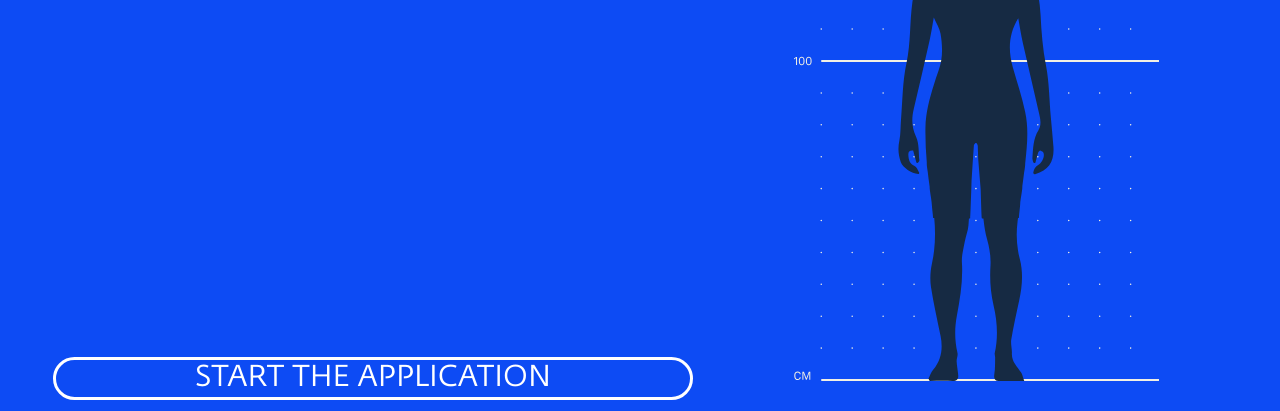
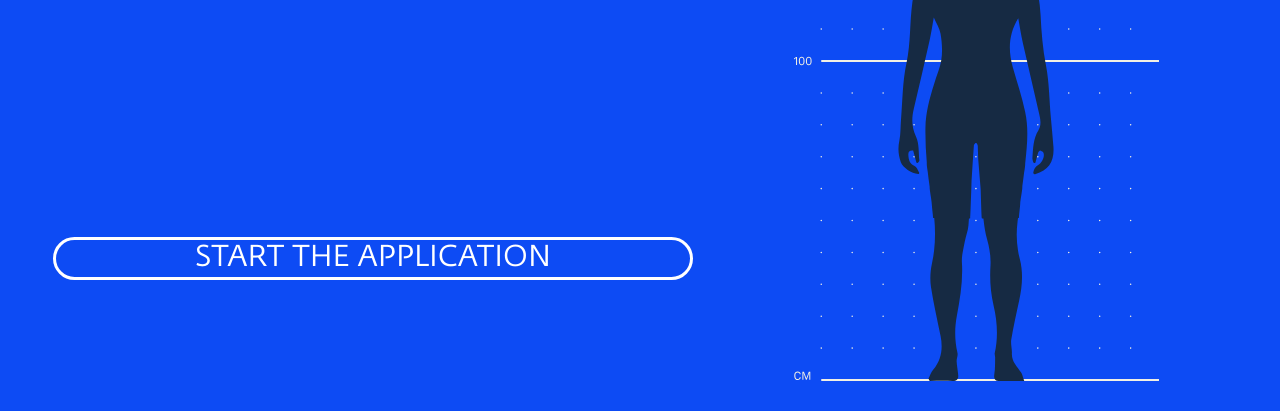
Before and after one commit to SUPSI-IDe/KineMentor, a plain HTML site: page index.html in a window 1280 px wide. Shown: the part 389-800 px from the top of the page. Drawn offline with Linux system fonts and the light colour scheme; a web font is replaced by a local one.

Commit message:
Quick fix submit button

```diff
--- a/assets/css/style.css
+++ b/assets/css/style.css
@@ -228,7 +228,7 @@ label{
     font-size: 1.8em;
     height: auto;
     width: 50vw;
-    margin-top: 45vh;
+    margin-top: 30vh;
 }
 
 input::-webkit-outer-spin-button,
```
